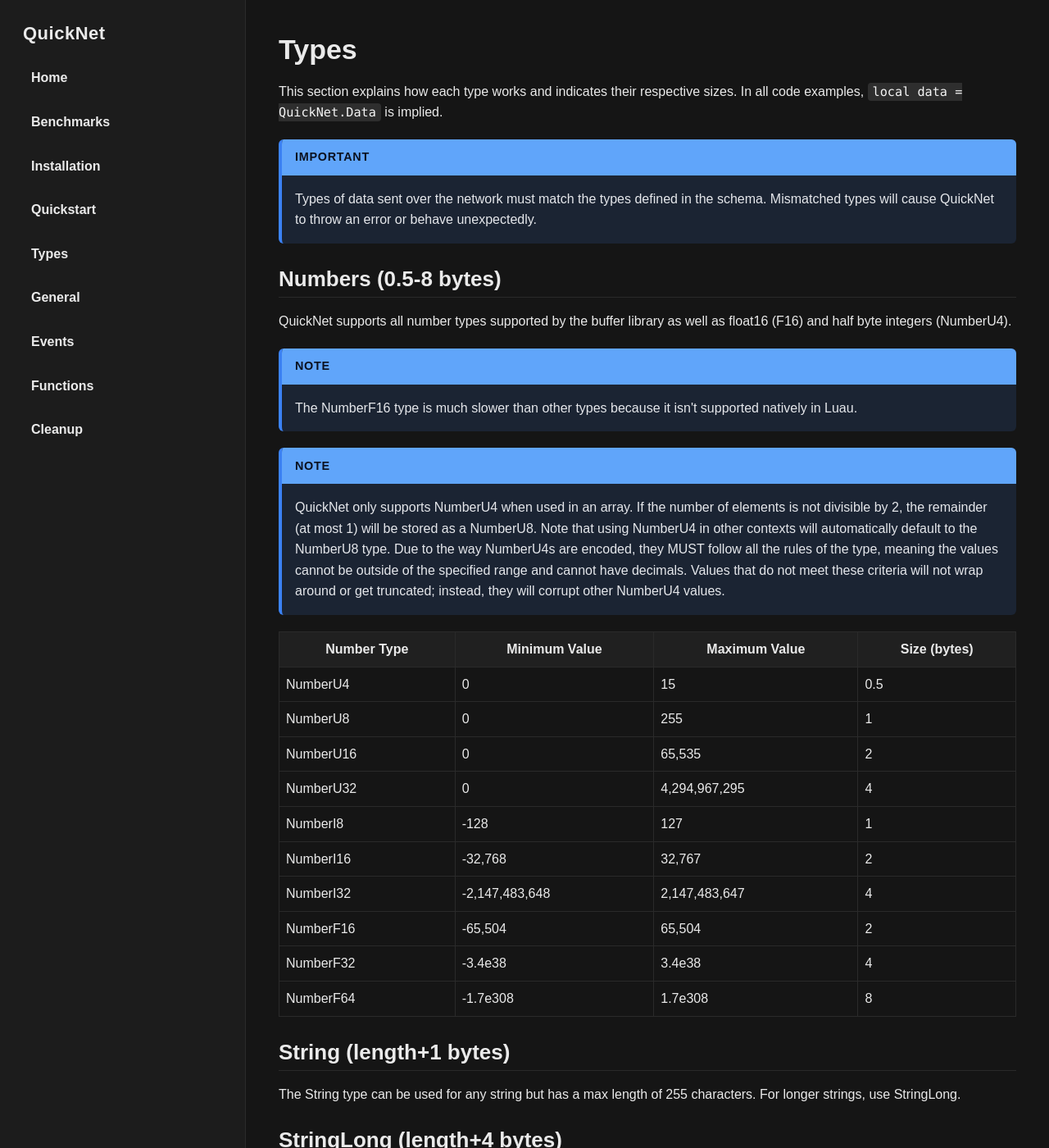
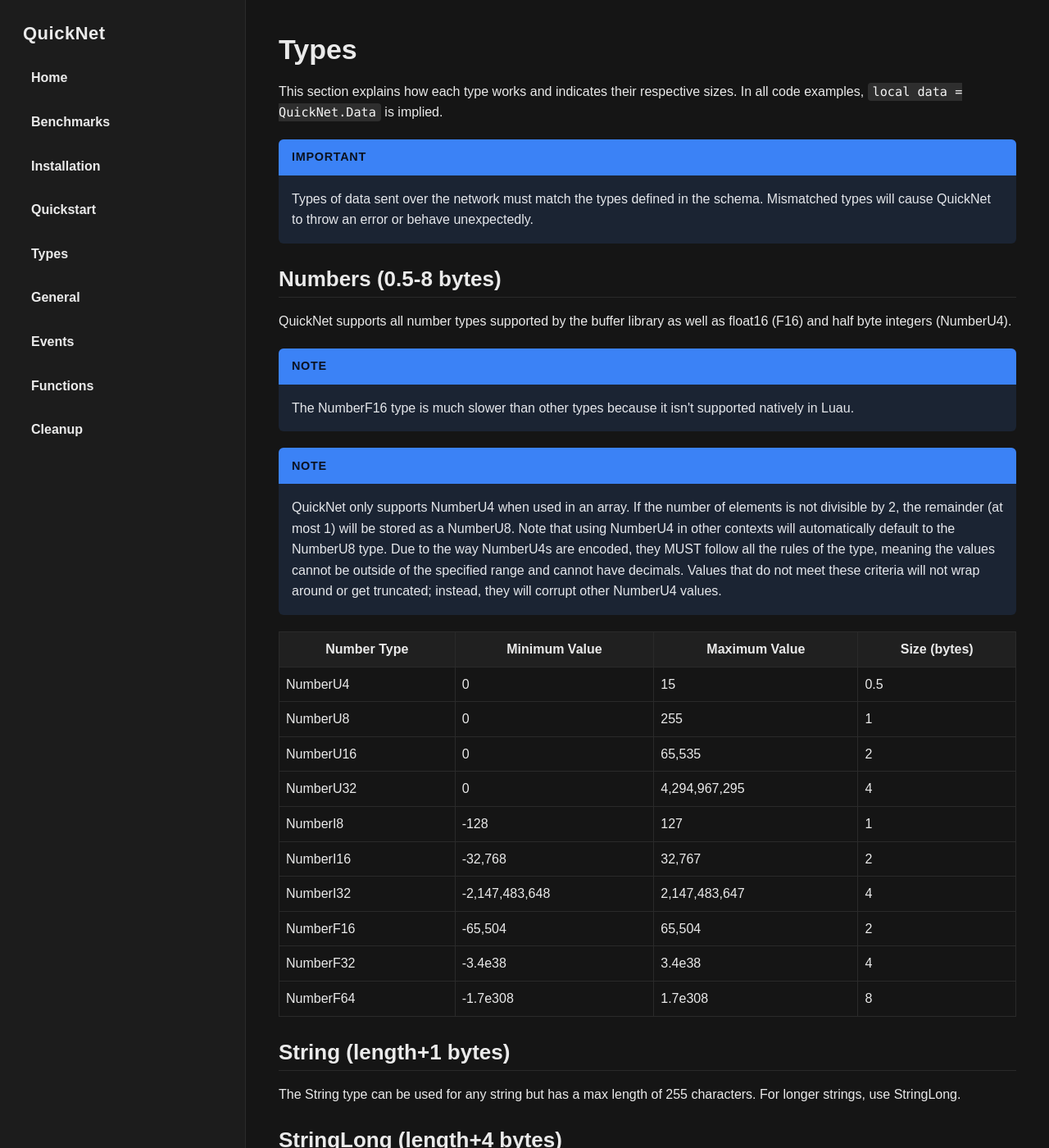
Before and after one commit to breadboardengineer1234/QuickNet, a Jekyll site: the page built from docs/types.md, in a window 1280 px wide and 1400 px high. Shown: the whole window at 82% size. Built offline with Jekyll 4.4.1, drawn with Linux system fonts in a browser that asks for light colours.

Commit message:
Update style.css

```diff
--- a/docs/assets/style.css
+++ b/docs/assets/style.css
@@ -220,7 +220,6 @@ a:hover {
 .important-block {
     margin: 1.25rem 0;
     padding: 0;
-    border-left: 4px solid #3b82f6;
     background-color: #1b2433;
     border-radius: 6px;
     overflow: hidden;
@@ -232,7 +231,7 @@ a:hover {
     font-size: 0.9rem;
     letter-spacing: 0.05em;
     color: #0b1220;
-    background-color: #60a5fa;
+    background-color: #3b82f6;
 }
 
 .important-content {
```
